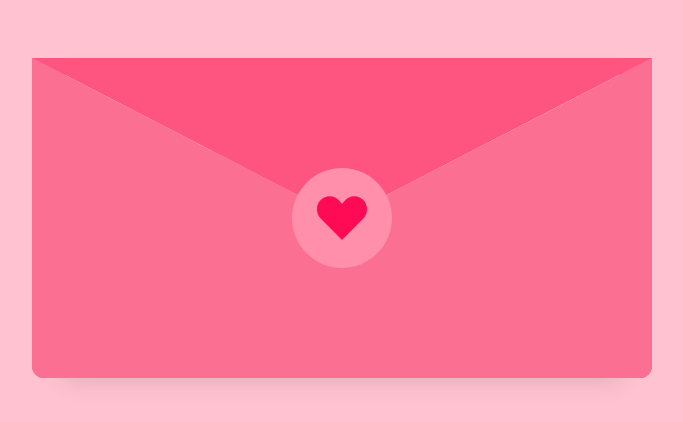
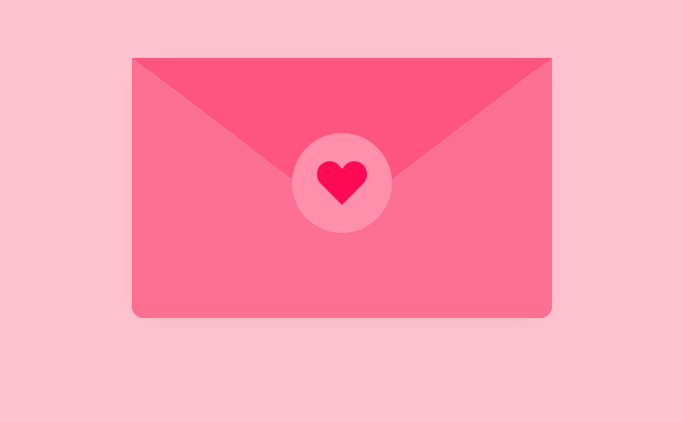
Before and after one commit to janzharvey/letter-envelope, a plain HTML site: page index.html in a window 1280 px wide. Shown: the part 130-552 px from the top of the page, without its empty margins (298-981 px from the left). Drawn offline with nearby package versions, Linux system fonts and the light colour scheme.

Commit message:
Update envelop.css

```diff
--- a/css/envelop.css
+++ b/css/envelop.css
@@ -2,8 +2,8 @@
 
 #envelope {
     position: relative;
-    width: 620px;
-    height: 320px;
+    width: 420px;
+    height: 250px;
     border-bottom-left-radius: 12px;
     border-bottom-right-radius: 12px;
     margin-left: auto;
@@ -19,16 +19,16 @@
     z-index: 3;
 }
 .flap {
-    border-left: 310px solid transparent;
-    border-right: 310px solid transparent;
+    border-left: 210px solid transparent;
+    border-right: 210px solid transparent;
     border-bottom: 82px solid transparent;
     border-top: 160px solid #fd557f;
     transform-origin: top;
 }
 .pocket {
-    border-left: 310px solid #fb6f92;
-    border-right: 310px solid #fb6f92;
-    border-bottom: 160px  solid #fb6f92;
+    border-left: 210px solid #fb6f92;
+    border-right: 210px solid #fb6f92;
+    border-bottom: 100px  solid #fb6f92;
     border-top: 160px solid transparent;
     border-bottom-left-radius: 12px;
     border-bottom-right-radius: 12px;
@@ -36,7 +36,7 @@
 .letter {
     position: relative;
     background-color: #fff;
-    width: 560px;
+    width: 400px;
     margin-left: auto;
     margin-right: auto;
     height: 95%;
```
